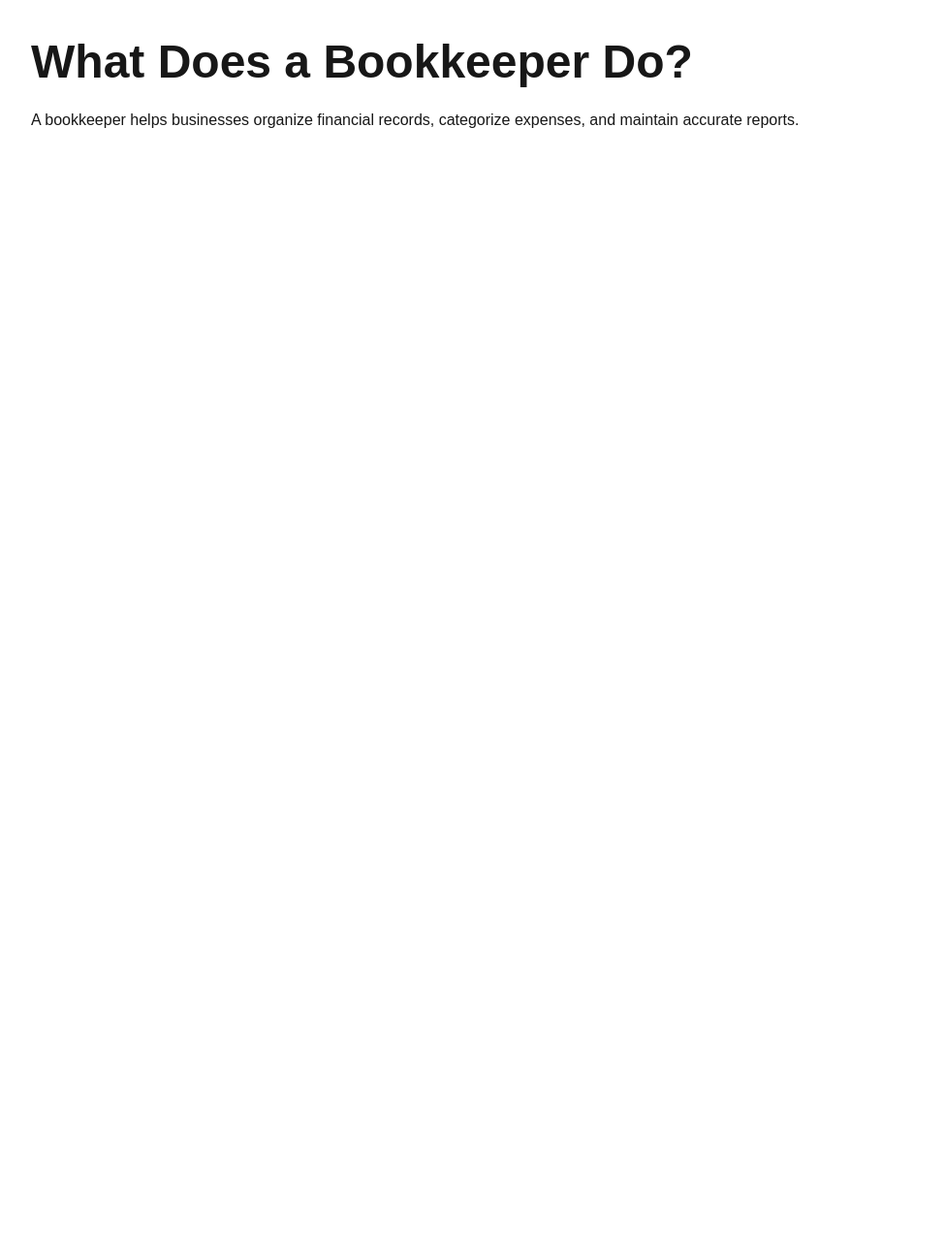
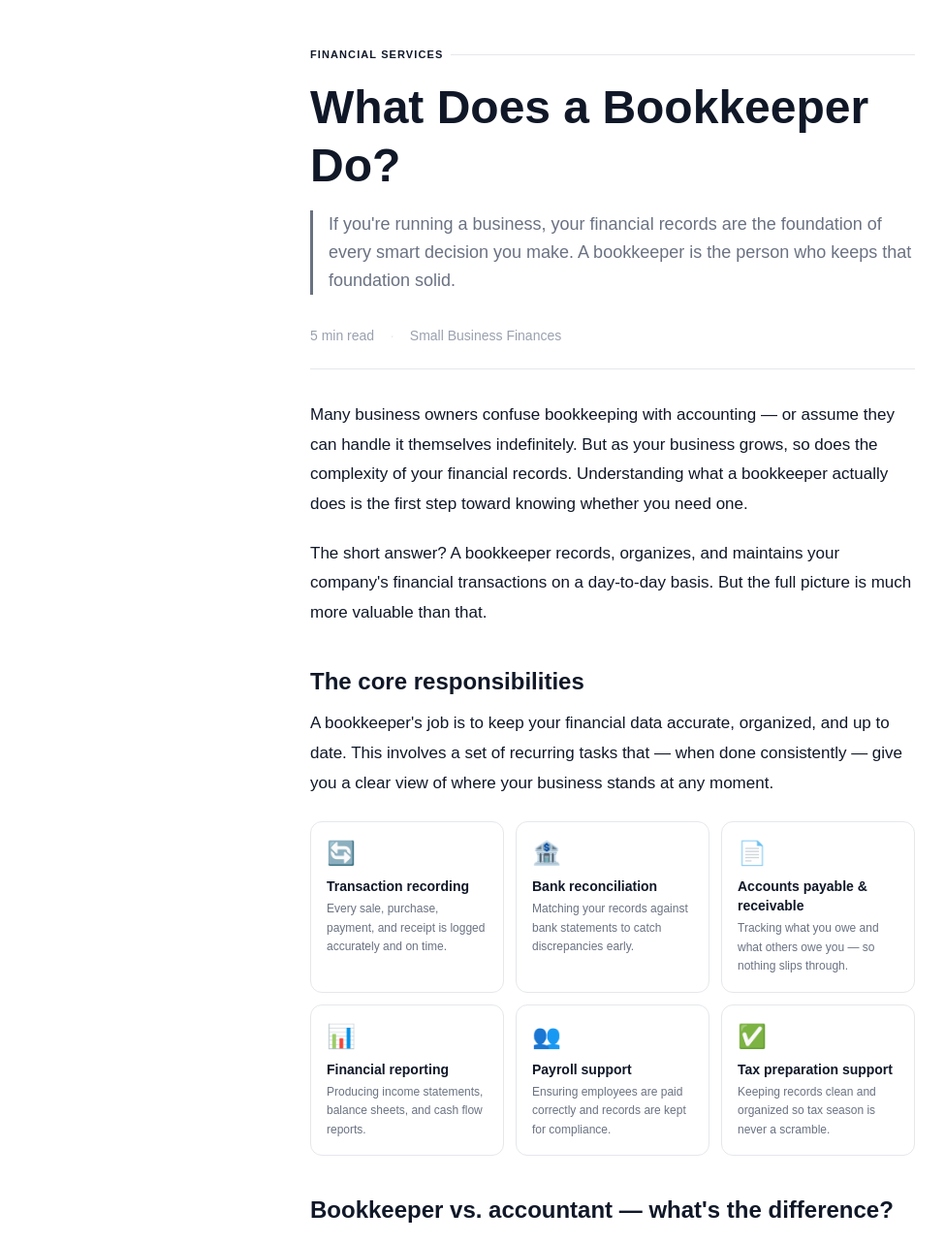
Before and after one commit to mmaa12344/mimap-website, a Next.js app: page /blog/what-does-a-bookkeeper-do in a window 1280 px wide. Shown: the top 1282 px of the page at 97% size, without its empty margins (8-983 px from the left). Before the commit the page ends 800 px from the top, so only its background shows below. Built offline with nearby package versions, Linux system fonts and the light colour scheme.

Commit message:
add premium bookkeeping article

```diff
--- a/app/blog/what-does-a-bookkeeper-do/page.js
+++ b/app/blog/what-does-a-bookkeeper-do/page.js
@@ -1,14 +1,201 @@
-export default function Post() {
+export const metadata = {
+  title: "What Does a Bookkeeper Do? | TrueBooksHQ",
+  description:
+    "Learn what a bookkeeper does, how bookkeeping helps businesses, and why accurate financial records matter for small businesses.",
+};
+
+const services = [
+  {
+    icon: "🔄",
+    name: "Transaction recording",
+    desc: "Every sale, purchase, payment, and receipt is logged accurately and on time.",
+  },
+  {
+    icon: "🏦",
+    name: "Bank reconciliation",
+    desc: "Matching your records against bank statements to catch discrepancies early.",
+  },
+  {
+    icon: "📄",
+    name: "Accounts payable & receivable",
+    desc: "Tracking what you owe and what others owe you — so nothing slips through.",
+  },
+  {
+    icon: "📊",
+    name: "Financial reporting",
+    desc: "Producing income statements, balance sheets, and cash flow reports.",
+  },
+  {
+    icon: "👥",
+    name: "Payroll support",
+    desc: "Ensuring employees are paid correctly and records are kept for compliance.",
+  },
+  {
+    icon: "✅",
+    name: "Tax preparation support",
+    desc: "Keeping records clean and organized so tax season is never a scramble.",
+  },
+];
+
+export default function BookkeeperBlogArticle() {
   return (
-    <main className="min-h-screen p-10">
-      <h1 className="text-5xl font-bold mb-6">
+    <article className="font-serifbody max-w-2xl mx-auto px-6 py-12 text-gray-900">
+
+      {/* Eyebrow */}
+      <div className="flex items-center gap-2 mb-4">
+        <p className="text-[11px] font-semibold tracking-widest uppercase text-brand-600">
+          Financial Services
+        </p>
+        <div className="flex-1 h-px bg-gray-200" />
+      </div>
+
+      {/* Title */}
+      <h1 className="font-playfair text-4xl md:text-5xl font-semibold leading-tight mb-4 text-gray-900">
         What Does a Bookkeeper Do?
       </h1>
 
-      <p>
-        A bookkeeper helps businesses organize financial records,
-        categorize expenses, and maintain accurate reports.
+      {/* Subtitle */}
+      <p className="text-lg font-light text-gray-500 leading-relaxed mb-8 border-l-[3px] border-brand-600 pl-4">
+        If you're running a business, your financial records are the foundation
+        of every smart decision you make. A bookkeeper is the person who keeps
+        that foundation solid.
       </p>
-    </main>
-  )
+
+      {/* Meta */}
+      <div className="flex items-center gap-4 text-sm text-gray-400 pb-6 border-b border-gray-200 mb-8">
+        <span>5 min read</span>
+        <span className="text-gray-200">·</span>
+        <span>Small Business Finances</span>
+      </div>
+
+      {/* Intro */}
+      <p className="text-[17px] font-light leading-[1.8] mb-5">
+        Many business owners confuse bookkeeping with accounting — or assume
+        they can handle it themselves indefinitely. But as your business grows,
+        so does the complexity of your financial records. Understanding what a
+        bookkeeper actually does is the first step toward knowing whether you
+        need one.
+      </p>
+
+      <p className="text-[17px] font-light leading-[1.8] mb-5">
+        The short answer? A bookkeeper records, organizes, and maintains your
+        company's financial transactions on a day-to-day basis. But the full
+        picture is much more valuable than that.
+      </p>
+
+      {/* Section */}
+      <h2 className="font-playfair text-2xl font-semibold mt-10 mb-3 text-gray-900">
+        The core responsibilities
+      </h2>
+
+      <p className="text-[17px] font-light leading-[1.8] mb-5">
+        A bookkeeper's job is to keep your financial data accurate, organized,
+        and up to date. This involves a set of recurring tasks that — when done
+        consistently — give you a clear view of where your business stands at
+        any moment.
+      </p>
+
+      {/* Services Grid */}
+      <div className="grid grid-cols-1 sm:grid-cols-2 md:grid-cols-3 gap-3 my-6">
+        {services.map((service) => (
+          <div
+            key={service.name}
+            className="bg-white border border-gray-200 rounded-xl p-4"
+          >
+            <div className="text-2xl mb-2">{service.icon}</div>
+
+            <p className="text-sm font-semibold text-gray-900 mb-1">
+              {service.name}
+            </p>
+
+            <p className="text-xs font-light text-gray-500 leading-relaxed">
+              {service.desc}
+            </p>
+          </div>
+        ))}
+      </div>
+
+      {/* Section */}
+      <h2 className="font-playfair text-2xl font-semibold mt-10 mb-3 text-gray-900">
+        Bookkeeper vs. accountant — what's the difference?
+      </h2>
+
+      <p className="text-[17px] font-light leading-[1.8] mb-5">
+        This is one of the most common questions business owners ask. While
+        both roles work with your financial data, they serve different purposes.
+      </p>
+
+      <p className="text-[17px] font-light leading-[1.8] mb-5">
+        A bookkeeper handles the day-to-day recording and organization of
+        transactions. An accountant takes that organized data to perform
+        higher-level analysis, prepare tax returns, and offer strategic financial
+        advice.
+      </p>
+
+      {/* Quote */}
+      <div className="bg-brand-50 border-l-4 border-brand-600 rounded-r-lg px-5 py-4 my-6">
+        <p className="text-base italic leading-[1.7] text-brand-800 m-0">
+          Good bookkeeping doesn't just keep you compliant — it gives you the
+          clarity to make confident business decisions, spot problems early, and
+          grow with intention.
+        </p>
+      </div>
+
+      {/* Section */}
+      <h2 className="font-playfair text-2xl font-semibold mt-10 mb-3 text-gray-900">
+        Signs your business needs a bookkeeper
+      </h2>
+
+      <p className="text-[17px] font-light leading-[1.8] mb-5">
+        You don't have to wait until your finances are a mess to bring in
+        professional help. In fact, the best time to hire a bookkeeper is before
+        things get complicated.
+      </p>
+
+      <ul className="list-disc pl-6 space-y-3 text-[17px] font-light leading-[1.8] mb-6">
+        <li>You're spending hours every week on bookkeeping tasks.</li>
+        <li>Your bank statements don't match your records.</li>
+        <li>Tax season feels stressful every year.</li>
+        <li>You're growing and adding more complexity to your business.</li>
+      </ul>
+
+      <hr className="border-t border-gray-200 my-8" />
+
+      {/* Section */}
+      <h2 className="font-playfair text-2xl font-semibold mt-10 mb-3 text-gray-900">
+        Why accurate books matter more than you think
+      </h2>
+
+      <p className="text-[17px] font-light leading-[1.8] mb-5">
+        Accurate bookkeeping improves decision-making, tax preparation, and
+        financial visibility. Without clear records, businesses often make
+        decisions blindly.
+      </p>
+
+      <p className="text-[17px] font-light leading-[1.8] mb-5">
+        Clean financial records help business owners understand profitability,
+        monitor cash flow, and plan future growth with confidence.
+      </p>
+
+      {/* CTA */}
+      <div className="bg-brand-900 rounded-xl px-8 py-10 mt-10 text-center">
+        <h3 className="font-playfair text-[22px] font-normal text-brand-50 mb-3">
+          Ready to get your finances organized?
+        </h3>
+
+        <p className="text-[15px] font-light text-brand-400 mb-5">
+          TrueBooksHQ provides bookkeeping and QuickBooks support for small
+          businesses across the United States.
+        </p>
+
+        <a
+          href="/#contact"
+          className="inline-block bg-brand-600 hover:bg-brand-400 transition-colors duration-200 text-brand-50 text-sm font-semibold tracking-wide px-7 py-2.5 rounded-lg"
+        >
+          Contact Us →
+        </a>
+      </div>
+
+    </article>
+  );
 }
--- a/app/layout.js
+++ b/app/layout.js
@@ -1,4 +1,6 @@
 import { Geist, Geist_Mono } from "next/font/google";
+import { Playfair_Display, Source_Serif_4 } from "next/font/google";
+
 import "./globals.css";
 
 const geistSans = Geist({
@@ -11,6 +13,18 @@ const geistMono = Geist_Mono({
   subsets: ["latin"],
 });
 
+const playfair = Playfair_Display({
+  subsets: ["latin"],
+  weight: ["400", "600"],
+  variable: "--font-playfair",
+});
+
+const sourceSerif = Source_Serif_4({
+  subsets: ["latin"],
+  weight: ["300", "400", "600"],
+  variable: "--font-source-serif",
+});
+
 export const metadata = {
   title: "TrueBooksHQ | Bookkeeping & Tax Services in St. Petersburg, Florida",
   description:
@@ -19,11 +33,10 @@ export const metadata = {
 
 export default function RootLayout({ children }) {
   return (
-    <html
-      lang="en"
-      className={`${geistSans.variable} ${geistMono.variable} h-full antialiased`}
-    >
-      <body className="min-h-full flex flex-col">{children}</body>
+    <html lang="en">
+      <body className={`${playfair.variable} ${sourceSerif.variable}`}>
+        {children}
+      </body>
     </html>
   );
 }
--- /dev/null
+++ b/app/tailwind.config.js
@@ -0,0 +1,23 @@
+/** @type {import('tailwindcss').Config} */
+module.exports = {
+  content: [
+    "./app/**/*.{js,ts,jsx,tsx}",
+    "./components/**/*.{js,ts,jsx,tsx}",
+  ],
+
+  theme: {
+    extend: {
+      fontFamily: {
+        playfair: ["var(--font-playfair)"],
+        serifbody: ["var(--font-source-serif)"],
+      },
+
+      colors: {
+        primary: "#1d4ed8",
+        softblue: "#eff6ff",
+      },
+    },
+  },
+
+  plugins: [],
+}
```
